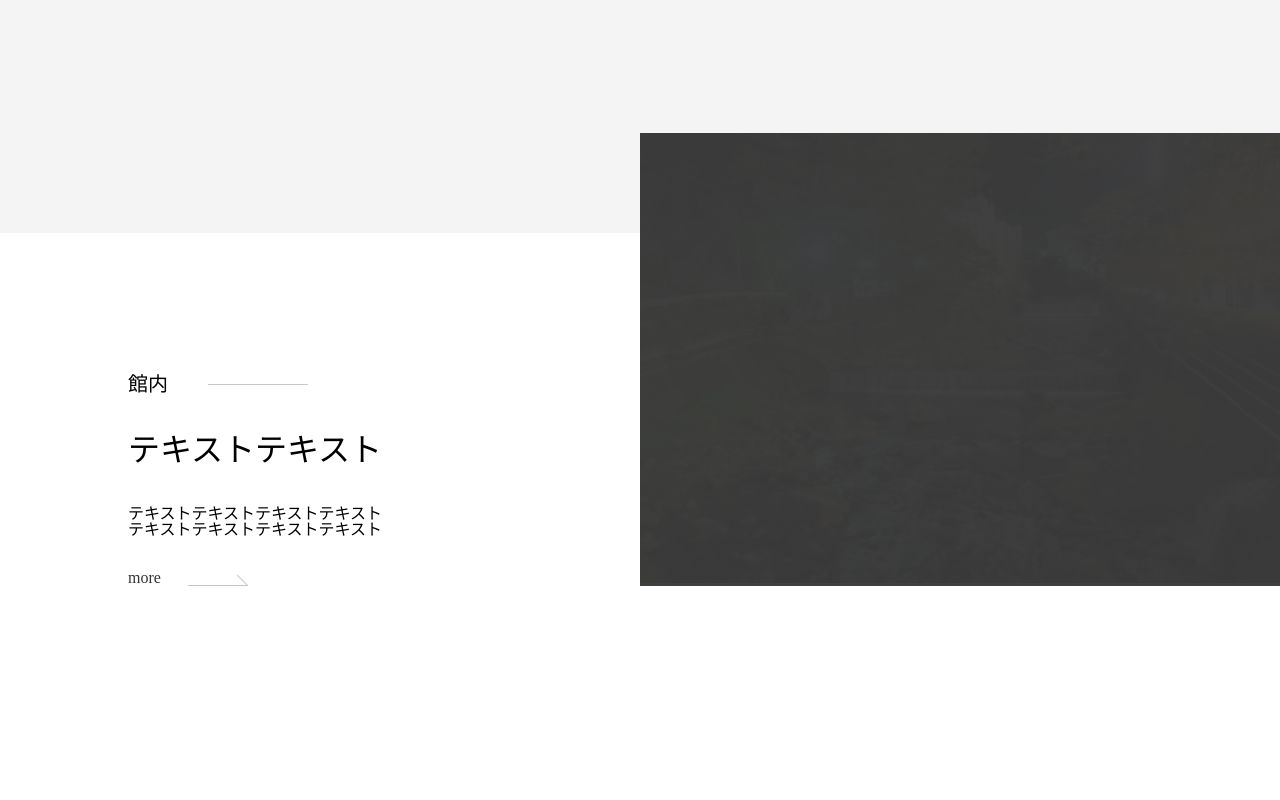
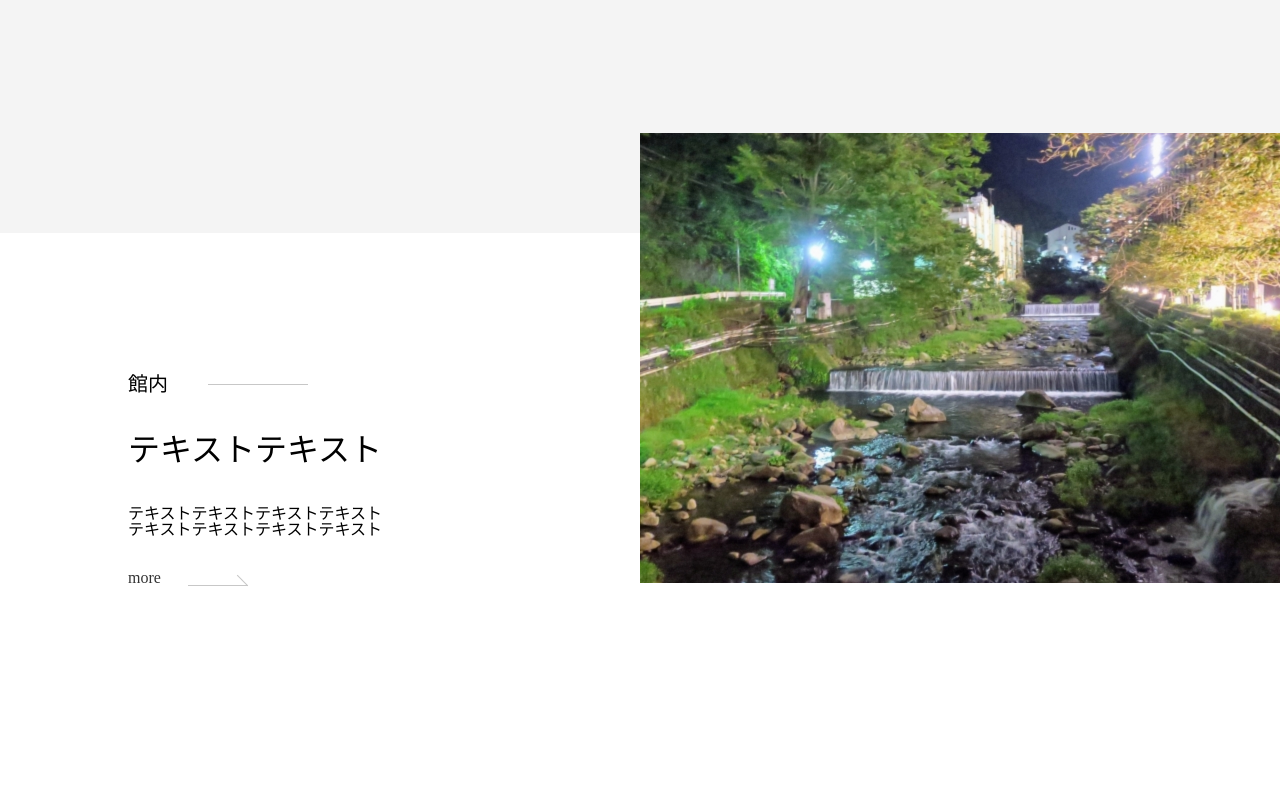
Before and after one commit to shofukuhara/onsen, a website: page index.html in a window 1280 px wide. Shown: the part 1520-2320 px from the top of the page. Drawn offline with nearby package versions, Linux system fonts and the light colour scheme.

Commit message:
add:アニメーション完成

```diff
--- a/src/js/main.js
+++ b/src/js/main.js
@@ -20,18 +20,17 @@ const spring = document.querySelector(".spring__img");
 const meal = document.querySelector(".meal__img");
 let one = false;
 
-const fade = () => {
-  window.addEventListener("scroll", () => {
-    const position = document.querySelector(".concept__img").getBoundingClientRect().top;
-    if (position <= windowHeight && one !== true) {
-      once = true;
-      concept.classList.add("concept__fade");
-    }
-  });
+const fade = (target) => {
+  const position = target.getBoundingClientRect().top;
+  if (position <= windowHeight && one !== true) {
+    once = true;
+    target.classList.add("fade");
+  }
 };
 
-fade();
-// concept.classList.add("concept__fade");
-// inn.classList.add("inn__fade");
-// spring.classList.add("spring__fade");
-// meal.classList.add("meal__fade");
+window.addEventListener("scroll", () => {
+  fade(concept);
+  fade(inn);
+  fade(spring);
+  fade(meal);
+});
--- a/src/scss/pages/top.scss
+++ b/src/scss/pages/top.scss
@@ -152,7 +152,7 @@ body {
         width: 100%;
       }
     }
-    &__fade:after{
+    .fade::after{
       opacity: 0;
       transition: 2s ease;
       position: absolute;
@@ -244,7 +244,7 @@ body {
         width: 100%;
       }
     }
-    &__fade:after{
+    .fade::after{
       opacity: 0;
       transition: 2s ease;
       position: absolute;
@@ -345,7 +345,7 @@ body {
         width: 100%;
       }
     }
-    &__fade:after{
+    .fade::after{
       opacity: 0;
       transition: 2s ease;
       position: absolute;
@@ -435,7 +435,7 @@ body {
         width: 100%;
       }
     }
-    &__fade:after{
+    .fade::after{
       opacity: 0;
       transition: 2s ease;
       position: absolute;
```
Also changed, not shown: src/css/top.css.
